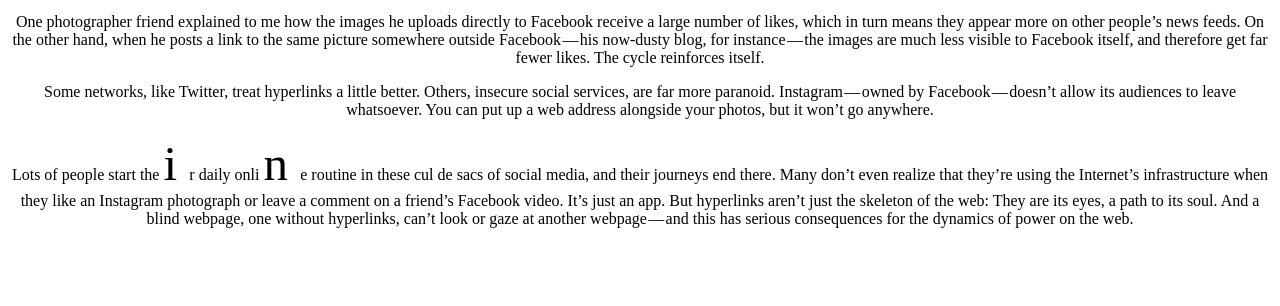
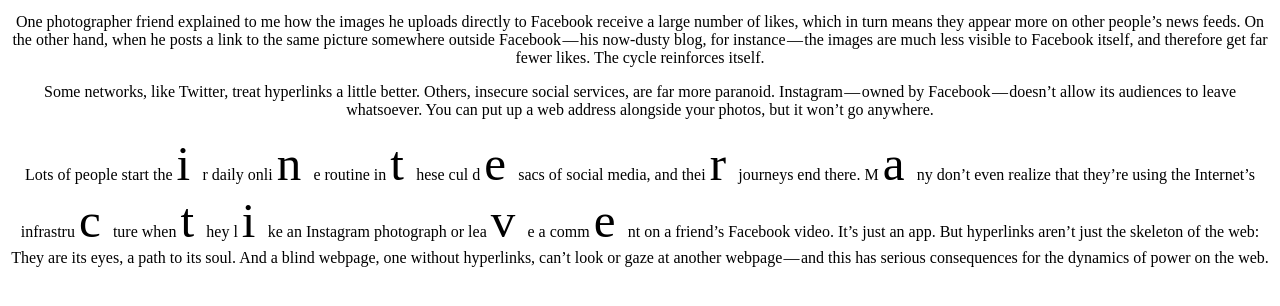
Before and after one commit to Frilujia/interactive1, a plain HTML site: page p1/step_1/1-2.html in a window 1280 px wide. Shown: the part 94-400 px from the top of the page. Drawn offline with Linux system fonts and the light colour scheme.

Commit message:
span interactive

```diff
--- a/p1/step_1/1-2.html
+++ b/p1/step_1/1-2.html
@@ -32,7 +32,43 @@
 <span style="font-size: 49px">
 n
 </span>
-e routine in these cul de sacs of social media, and their journeys end there. Many don’t even realize that they’re using the Internet’s infrastructure when they like an Instagram photograph or leave a comment on a friend’s Facebook video. It’s just an app.
+e routine in
+<span style="font-size: 49px">
+t
+</span>
+hese cul d
+<span style="font-size: 49px">
+e
+</span>
+ sacs of social media, and thei
+ <span style="font-size: 49px">
+  r
+  </span>
+   journeys end there. M
+   <span style="font-size: 49px">
+    a
+  </span>
+  ny don’t even realize that they’re using the Internet’s infrastru
+  <span style="font-size: 49px">
+    c
+  </span>
+  ture when
+  <span style="font-size: 49px">
+    t
+  </span>
+    hey l
+    <span style="font-size: 49px">
+      i
+    </span>
+      ke an Instagram photograph or lea
+      <span style="font-size: 49px">
+        v
+      </span>
+        e a comm
+        <span style="font-size: 49px">
+          e
+        </span>
+        nt on a friend’s Facebook video. It’s just an app.
 But hyperlinks aren’t just the skeleton of the web: They are its eyes, a path to its soul. And a blind webpage, one without hyperlinks, can’t look or gaze at another webpage — and this has serious consequences for the dynamics of power on the web.
 </p>
 
```
